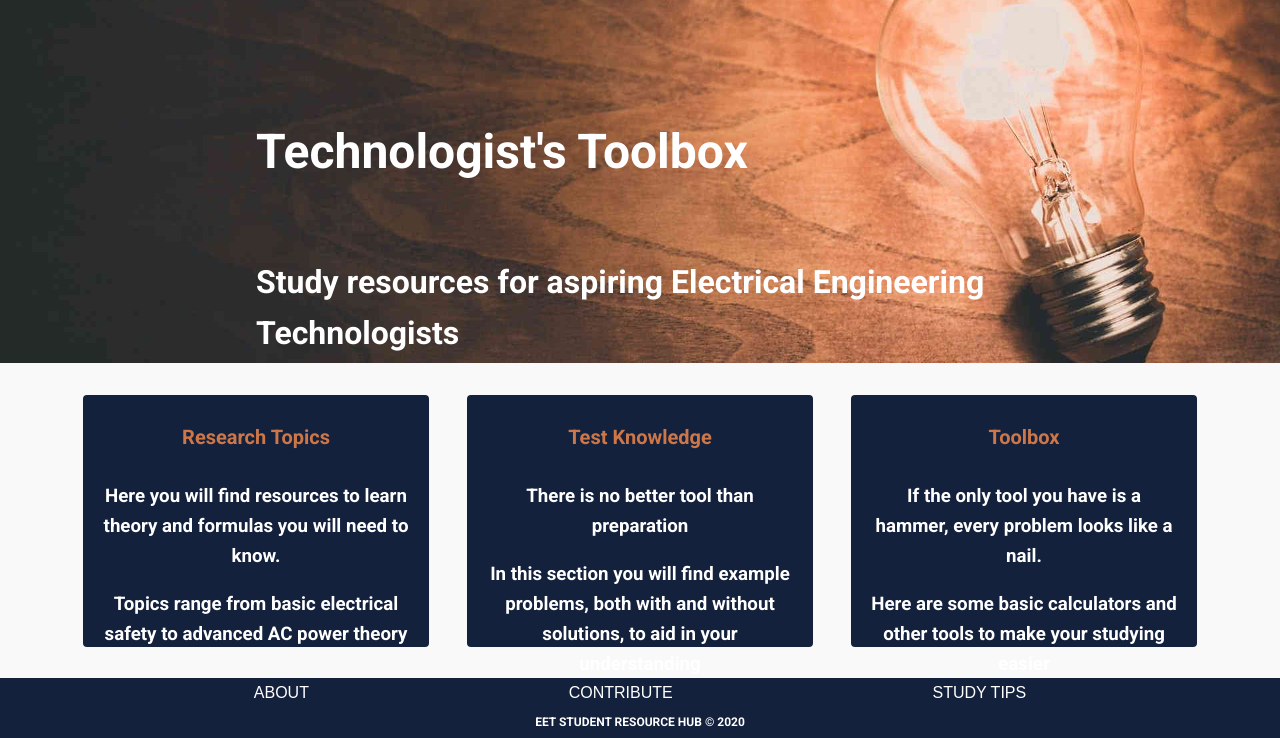
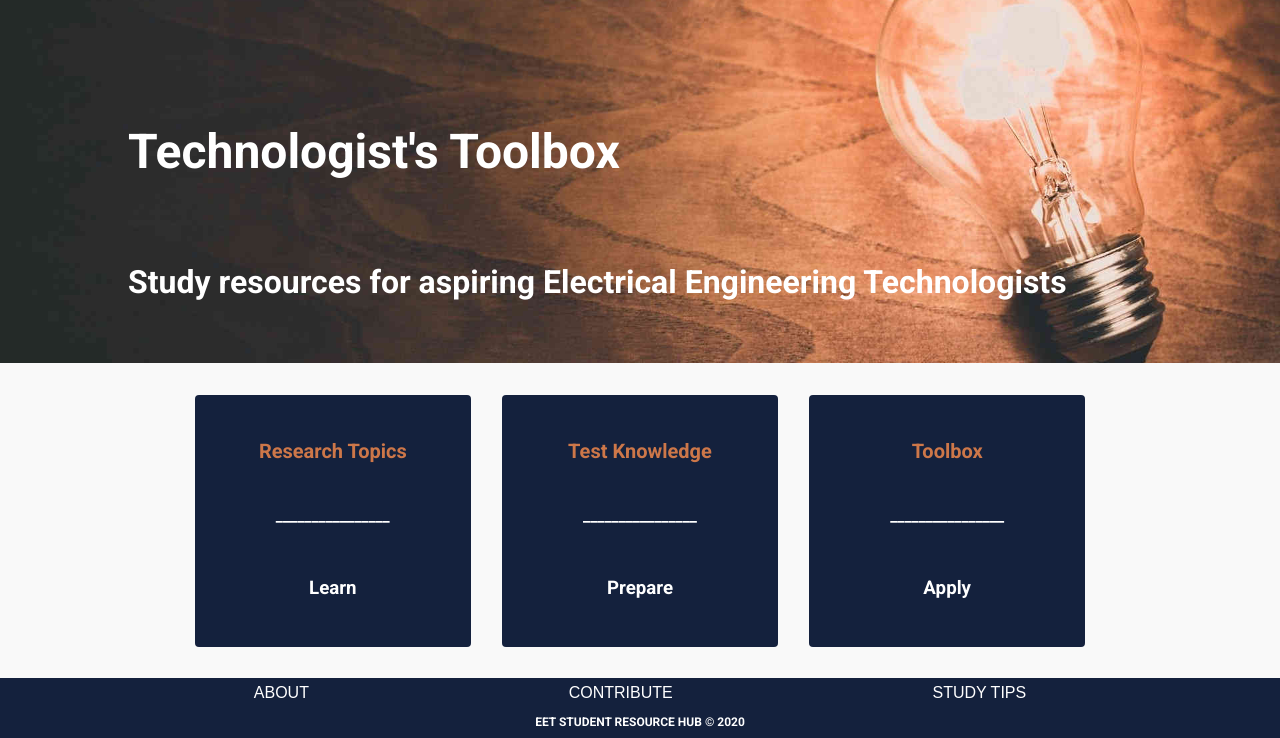
Before and after one commit to Clarko1391/EET-Resources-Website, a plain HTML site: page index.html in a window 1280 px wide. Shown: the part 62-800 px from the top of the page. Drawn offline with Linux system fonts and the light colour scheme.

Commit message:
Text Content changes / updates

```diff
--- a/index.html
+++ b/index.html
@@ -37,37 +37,47 @@
         <div id="heroTextContainer">
             <div class="heroTextBox">
                 <h2 class="heroTextTitle">Research Topics</h2>
-                <div>
+
                     <h3 class="heroTextContent">Here you will find resources to learn
                         theory and formulas you will need to know.
                     </h3>
                     <h3 class="heroTextContent">Topics range from basic electrical safety
                         to advanced AC power theory
                     </h3>
-                </div>
+                    <h4 class="textDivider">________________
+                    </h4>
+                    <h3 class="mediumTextContent">Learn
+                    </h3>
             </div>
             <div class="heroTextBox">
                 <h2 class="heroTextTitle">Test Knowledge</h2>
-                <div>
+
                     <h3 class="heroTextContent">There is no better tool than preparation
                     </h3>
                     <h3 class="heroTextContent">In this section you will find example problems,
                         both with and without solutions, to aid in
                         your understanding
                     </h3>
-                </div>
+                    <h4 class="textDivider">________________
+                    </h4>
+                    <h3 class="mediumTextContent">Prepare
+                    </h3>
+
 
             </div>
             <div class="heroTextBox">
                 <h2 class="heroTextTitle">Toolbox</h2>
-                <div>
+
                     <h3 class="heroTextContent">If the only tool you have is a hammer,
                         every problem looks like a nail.
                     </h3>
                     <h3 class="heroTextContent">Here are some basic calculators and other
                         tools to make your studying easier
                     </h3>
-                </div>
+                    <h4 class="textDivider">________________
+                    </h4>
+                    <h3 class="mediumTextContent">Apply
+                    </h3>
             </div>
         </div>
     </section>
--- a/src/css/style.css
+++ b/src/css/style.css
@@ -123,7 +123,7 @@ header {
 }
 
 #heroImgTextContainer {
-    width: 60%;
+    width: 80%;
     height: 50%;
     display: flex;
     flex-direction: column;
@@ -175,6 +175,16 @@ header {
     padding: 0px 10px;
 }
 
+.textDivider {
+    display: none;
+    padding: 0px;
+    margin: 0px;
+}
+
+.mediumTextContent {
+    display: none;
+    padding: 0px 10px;
+}
 
 
 /* CALENDAR PAGE STYLING */
@@ -340,3 +350,46 @@ footer {
     color: white;
     font-size: 0.75em;
 }
+
+/* MEDIA QUERIES */
+
+@media(min-width: 768px) and (max-width: 1280px) {
+    /* HERO TEXT, SECTION CONTAINERS, CALENDAR BOXES */
+    #heroTopContainer {
+        height: 55%;
+    }
+
+    #heroImgTextContainer {
+        width: 80%;
+        height: 50%;
+    }
+
+    #heroTextContainer {
+        width: 80%;
+        grid-template-columns: repeat(3, 1fr);
+    }
+
+    .heroTextContent {
+        display: none;
+    }
+
+    .mediumTextContent {
+        display: initial;
+    }
+
+    .textDivider {
+        display: initial;
+    }
+
+    /* #calendarContainer {
+        grid-template-columns: repeat(3, 1fr);
+        grid-template-rows: repeat(4, 1fr);
+    }
+
+    .gridWrapper {
+        display: grid;
+        grid-template-columns: repeat(1, 1fr);
+        min-height: 80%;
+    }*/
+
+}
```
